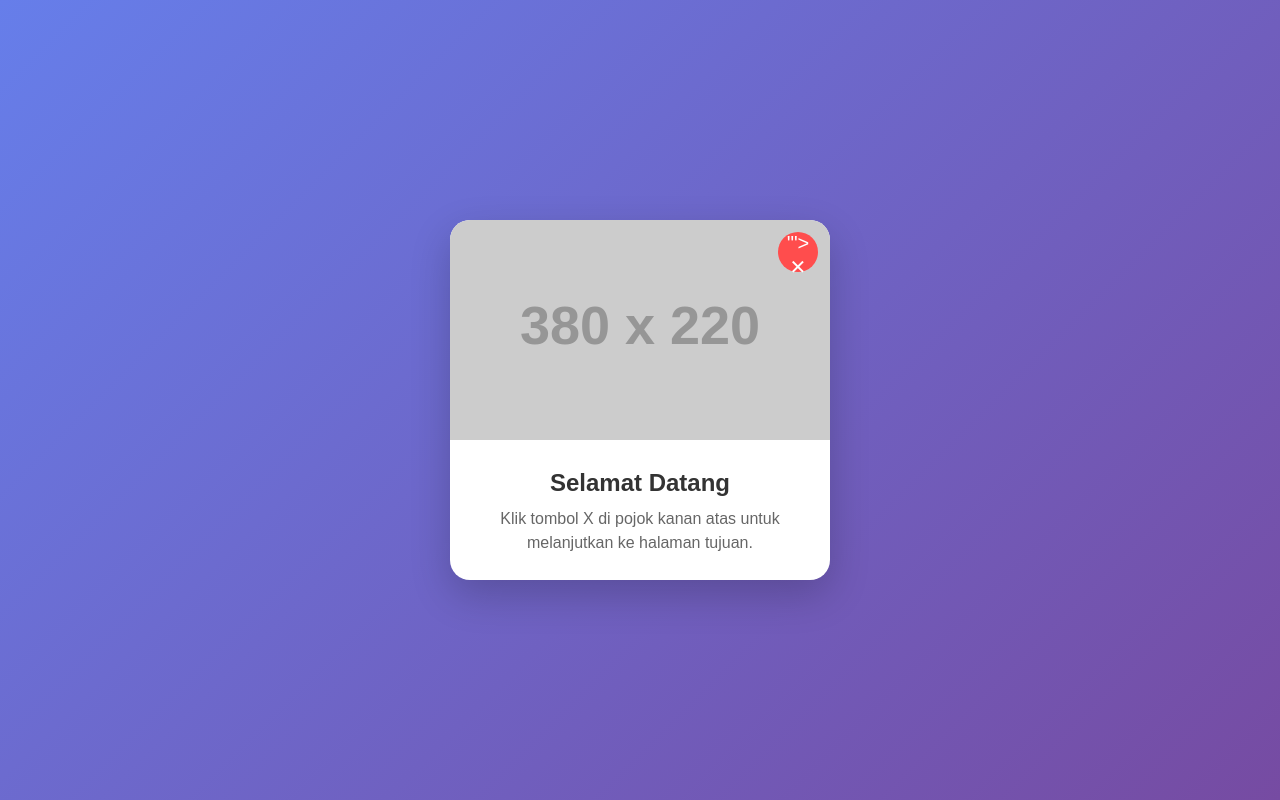
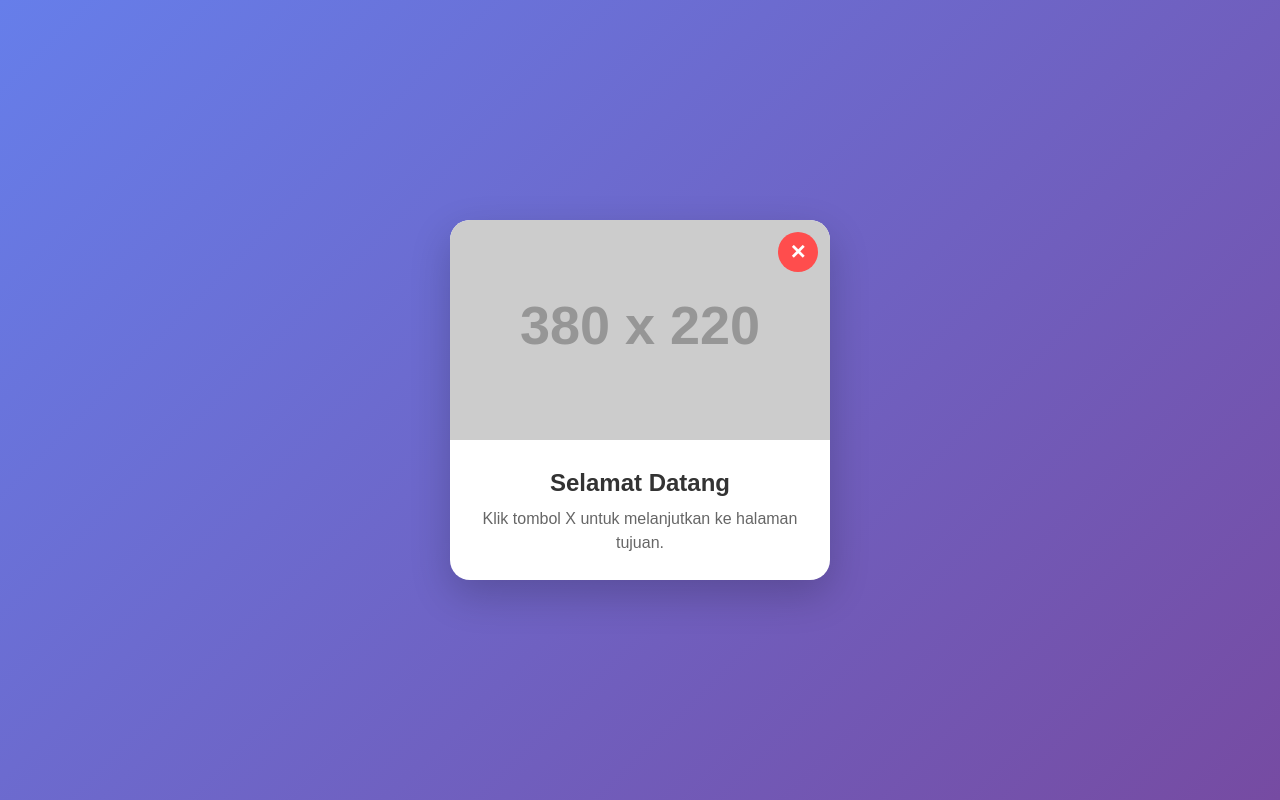
Before and after one commit to taherboys/web-pertama, a plain HTML site: page index.html in a window 1280 px wide. Drawn offline with Linux system fonts and the light colour scheme; placeholder pictures from the web are drawn by us.

Commit message:
pasang script popunder adstera

```diff
--- a/index.html
+++ b/index.html
@@ -36,17 +36,15 @@ body{
     right:12px;
     width:40px;
     height:40px;
-    border:none;
     border-radius:50%;
     background:#ff4d4d;
-    color:#fff;
+    color:white;
+    text-decoration:none;
+    display:flex;
+    align-items:center;
+    justify-content:center;
     font-size:20px;
-    cursor:pointer;
-    transition:.3s;
-}
-
-.close-btn:hover{
-    transform:scale(1.1);
+    font-weight:bold;
 }
 
 .banner{
@@ -75,12 +73,9 @@ body{
 
 <div class="card">
 
-    <!-- Ganti URL tujuan di bawah -->
-    <button class="close-btn"
-        onclick="window.location.href='<script src="https://pl29784055.effectivecpmnetwork.com/04/d4/e6/04d4e60cfb315b428083e600e7570e73.js"></script>
-'">
+    <a href="https://www.effectivecpmnetwork.com/qnvyger95?key=eb2f6a4745dd0ed784bbdb41c4ea6ade" class="close-btn">
         ✕
-    </button>
+    </a>
 
     <img
         class="banner"
@@ -89,10 +84,13 @@ body{
 
     <div class="content">
         <h2>Selamat Datang</h2>
-        <p>Klik tombol X di pojok kanan atas untuk melanjutkan ke halaman tujuan.</p>
+        <p>Klik tombol X untuk melanjutkan ke halaman tujuan.</p>
     </div>
 
 </div>
 
+<!-- Script iklan dipasang normal sesuai penyedia -->
+<script src="https://pl29784055.effectivecpmnetwork.com/04/d4/e6/04d4e60cfb315b428083e600e7570e73.js"></script>
+
 </body>
 </html>
```
